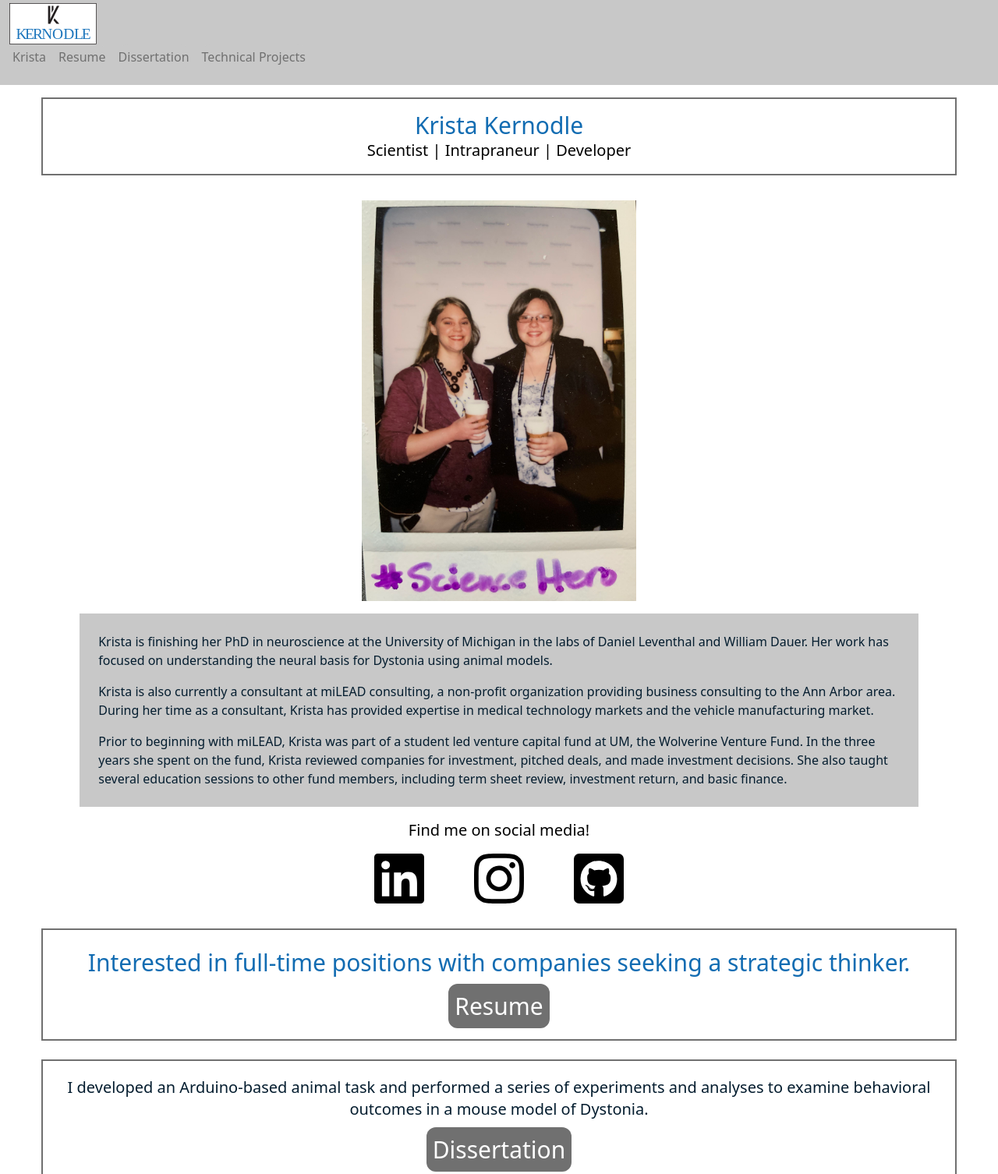
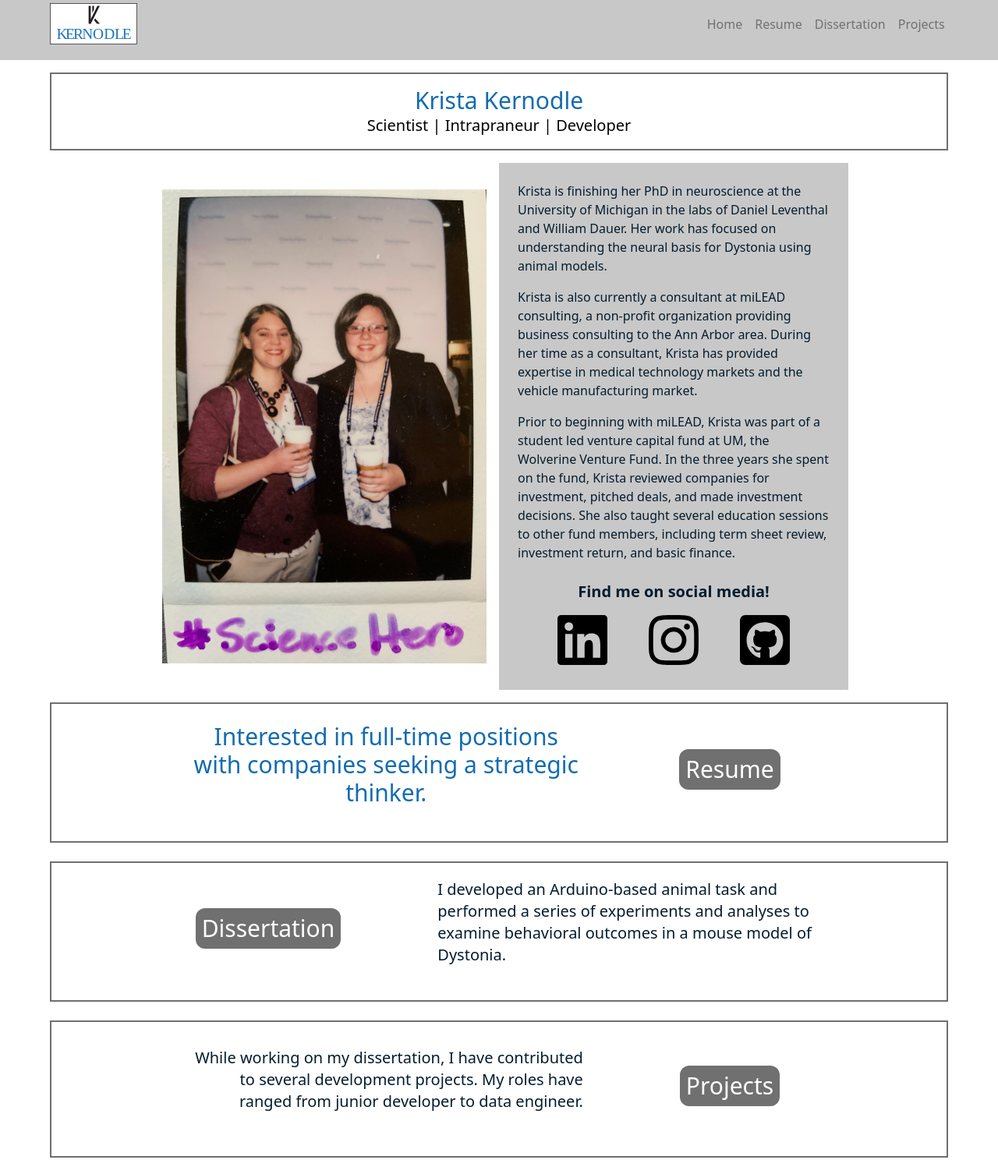
Before and after one commit to kristakernodle/personal-website, a website built with Vite: page index.html in a window 1280 px wide. Shown: the part 16-1522 px from the top of the page at 78% size. Built offline with nearby package versions, Linux system fonts and the light colour scheme.

Commit message:
First page complete

```diff
--- a/index.html
+++ b/index.html
@@ -11,7 +11,8 @@
 
 <body>
   <header class="bg-customGrey-light p-5 px-3">
-    <nav class="flex items-center">
+
+      <nav class="container mx-auto flex w-11/12 lg:max-w-6xl">
         <a class="mr-auto" href="#">
           <img class="w-28" src="./assets/icons/kernodle_logo.svg" alt="Krista Kernodle">
         </a>
@@ -22,13 +23,15 @@
             </svg>
           </button>
         </div>
-      <ul class="hidden">
-        <li class="mb-1">
-          <a class="nav-button" href="#"></a>Home</li>
-        <li class="mb-1">
-          <a class ="nav-button" href="#"></a>Home2</li>
-      </ul>
+        <div class="hidden sm:flex gap-2">
+          <a class="nav-button" href="#">Home</a>
+          <a class="nav-button" href="#">Resume</a>
+          <a class="nav-button" href="#">Dissertation</a>
+          <a class="nav-button" href="#">Projects</a>
+        </div>
       </nav>
+
+
     <div class="navbar-menu hidden">
       <div class="navbar-backdrop fixed inset-0 bg-customGrey-dark opacity-75"></div>
       <nav class="fixed top-0 left-0 bottom-0 flex flex-col w-5/6 bg-customGrey-light overflow-y-auto">
@@ -54,7 +57,7 @@
               <a class ="nav-button" href="#">Dissertation</a>
             </li>
             <li class="mb-3">
-              <a class ="nav-button" href="#">Technical Projects</a>
+              <a class ="nav-button" href="#">Projects</a>
             </li>
           </ul>
         </div>
@@ -64,31 +67,22 @@
       </nav>
 
     </div>
-    <div class="hidden sm:flex sm:gap-2">
-      <a class="nav-button" href="#">Krista</a>
-      <a class="nav-button" href="#">Resume</a>
-      <a class="nav-button" href="#">Dissertation</a>
-      <a class="nav-button" href="#">Technical Projects</a>
-    </div>
   </header>
 
   <main>
-    <div class="container mx-auto text-center border-customGrey-dark border-2 w-11/12 p-4 m-4">
+    <div class="container mx-auto text-center border-customGrey-dark border-2 w-11/12 p-4 m-4 lg:max-w-6xl">
       <h1 class="text-customBlue text-3xl">Krista Kernodle</h1>
       <p class="text-xl">Scientist | Intrapraneur | Developer</p>
     </div>
 
-      <div class="container mx-auto w-11/12">
-        <img class="mx-auto max-w-sm p-4" src="./assets/images/scienceHero.jpg" alt="Science Heros">
-        <div class="mx-auto border-customGrey-dark bg-customGrey-light text-customBlack p-4 w-11/12">
+      <div class="container mx-auto max-w-md w-11/12 md:flex md:max-w-2xl lg:max-w-3xl xl:max-w-4xl 2xl:max-w-6xl">
+        <img class="mx-auto max-w-xs md:object-scale-down lg:max-w-sm xl:max-w-md 2xl:max-w-lg p-4" src="./assets/images/scienceHero.jpg" alt="Science Heros">
+        <div class="mx-auto border-customGrey-dark bg-customGrey-light text-customBlack p-4 w-11/12 md:w-1/2">
           <p class="p-2">Krista is finishing her PhD in neuroscience at the University of Michigan in the labs of Daniel Leventhal and William Dauer. Her work has focused on understanding the neural basis for Dystonia using animal models.</p>
           <p class="p-2">Krista is also currently a consultant at miLEAD consulting, a non-profit organization providing business consulting to the Ann Arbor area. During her time as a consultant, Krista has provided expertise in medical technology markets and the vehicle manufacturing market.</p>
           <p class="p-2">Prior to beginning with miLEAD, Krista was part of a student led venture capital fund at UM, the Wolverine Venture Fund. In the three years she spent on the fund, Krista reviewed companies for investment, pitched deals, and made investment decisions. She also taught several education sessions to other fund members, including term sheet review, investment return, and basic finance.</p>
-        </div>
-      </div>
-
-    <div class="container mx-auto text-center items-center p-4">
-      <p class="text-xl pb-4">Find me on social media!</p>
+          <div class="md:hidden xl:block container mx-auto text-center items-center p-4 max-w-sm 2xl:mt-20">
+            <p class="text-xl font-bold pb-4">Find me on social media!</p>
             <div class="container mx-auto flex justify-around max-w-sm">
               <a href="https://www.linkedin.com/in/kristakernodle/" target="_blank" rel='noopener'>
                 <img class="w-16" src="./assets/icons/iconLinkedin.svg" alt="LinkedIn">
@@ -103,20 +97,41 @@
               </a>
             </div>
           </div>
-
-    <div class="container mx-auto text-center border-customGrey-dark border-2 w-11/12 p-4 m-4 pb-6">
-      <p class="text-customBlue text-3xl p-2 pb-5">Interested in full-time positions with companies seeking a strategic thinker.</p>
-      <a class="button-grey-dark text-3xl" href="./assets/documents/KristaKernodle_Resume.pdf" target="_blank">Resume</a>
+        </div>
       </div>
 
-    <div class="container mx-auto text-center border-customGrey-dark border-2 w-11/12 p-4 m-4 mt-6 pb-6">
-      <p class="text-customBlack text-xl p-1 pb-5">I developed an Arduino-based animal task and performed a series of experiments and analyses to examine behavioral outcomes in a mouse model of Dystonia.</p>
-      <a class="button-grey-dark text-3xl" href="#" target="_blank">Dissertation</a>
+    <div class="flex justify-center">
+      <div class="hidden md:inline-block xl:hidden container mx-auto text-center p-4">
+          <p class="text-xl pb-4">Find me on social media!</p>
+          <div class="container mx-auto flex justify-around max-w-sm">
+            <a href="https://www.linkedin.com/in/kristakernodle/" target="_blank" rel='noopener'>
+              <img class="w-16" src="./assets/icons/iconLinkedin.svg" alt="LinkedIn">
+            </a>
+            <a href="https://www.instagram.com/maynerdy" target="_blank" rel='noopener'>
+              <img class="w-16" src="./assets/icons/iconInstagram.svg" alt="Instagram">
+            </a>
+
+            <a href="https://github.com/kristakernodle" target="_blank" rel='noopener'>
+              <img class="w-16" src="./assets/icons/iconGithub.svg" alt="GitHub">
+            </a>
           </div>
 
-    <div class="container mx-auto text-center border-customGrey-dark border-2 w-11/12 p-4 m-4 mt-6 mb-6 pb-6">
-      <p class="text-customBlack text-xl p-1 pb-5">While working on my dissertation, I have contributed to several development projects. My roles have ranged from junior developer to data engineer.</p>
-      <a class="button-grey-dark text-3xl" href="#" target="_blank">Technical Projects</a>
+      </div>
+    </div>
+
+    <div class="container mx-auto items-center text-center border-customGrey-dark border-2 w-11/12 p-4 m-4 pb-6 md:flex md:justify-center lg:gap-20 lg:max-w-6xl">
+      <p class="text-customBlue text-3xl p-2 pb-5 md:text-center md:max-w-lg">Interested in full-time positions with companies seeking a strategic thinker.</p>
+      <a class="button-grey-dark text-3xl md:m-10" href="./assets/documents/KristaKernodle_Resume.pdf" target="_blank">Resume</a>
+    </div>
+
+    <div class="container mx-auto items-center text-center border-customGrey-dark border-2 w-11/12 p-4 m-4 mt-6 pb-6 md:flex flex-row-reverse md:justify-center lg:gap-20 lg:max-w-6xl">
+      <p class="text-customBlack text-xl p-1 pb-5 md:text-left md:max-w-lg">I developed an Arduino-based animal task and performed a series of experiments and analyses to examine behavioral outcomes in a mouse model of Dystonia.</p>
+      <a class="button-grey-dark text-3xl md:m-10" href="#" target="_blank">Dissertation</a>
+    </div>
+
+    <div class="container mx-auto items-center text-center border-customGrey-dark border-2 w-11/12 p-4 m-4 mt-6 mb-6 pb-6 md:flex md:justify-center lg:gap-20 lg:max-w-6xl">
+      <p class="text-customBlack text-xl p-1 pb-5 md:text-right md:max-w-lg">While working on my dissertation, I have contributed to several development projects. My roles have ranged from junior developer to data engineer.</p>
+      <a class="button-grey-dark text-3xl md:m-10" href="#" target="_blank">Projects</a>
     </div>
   </main>
 
```
Lines whose indentation alone changed are shown as unchanged.
